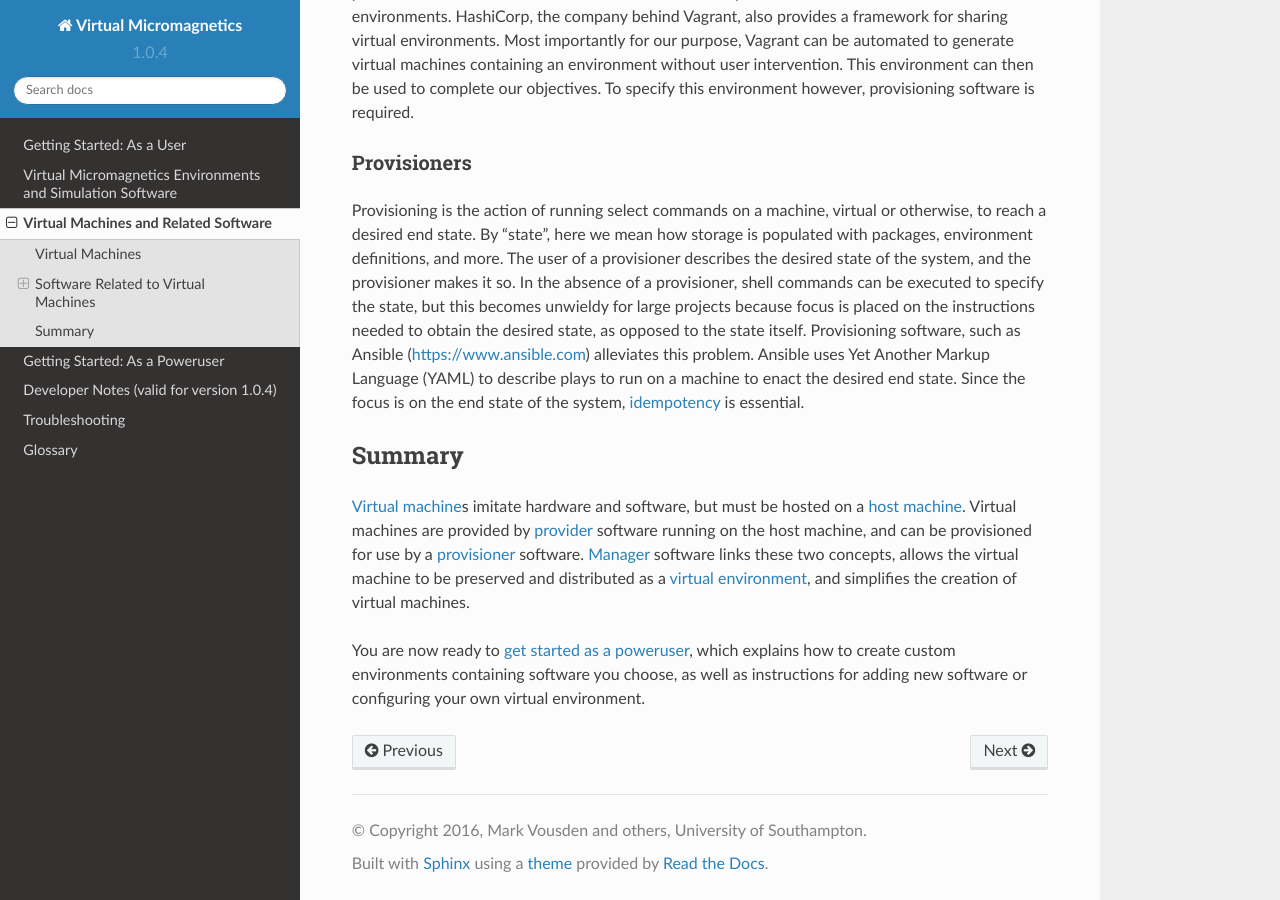
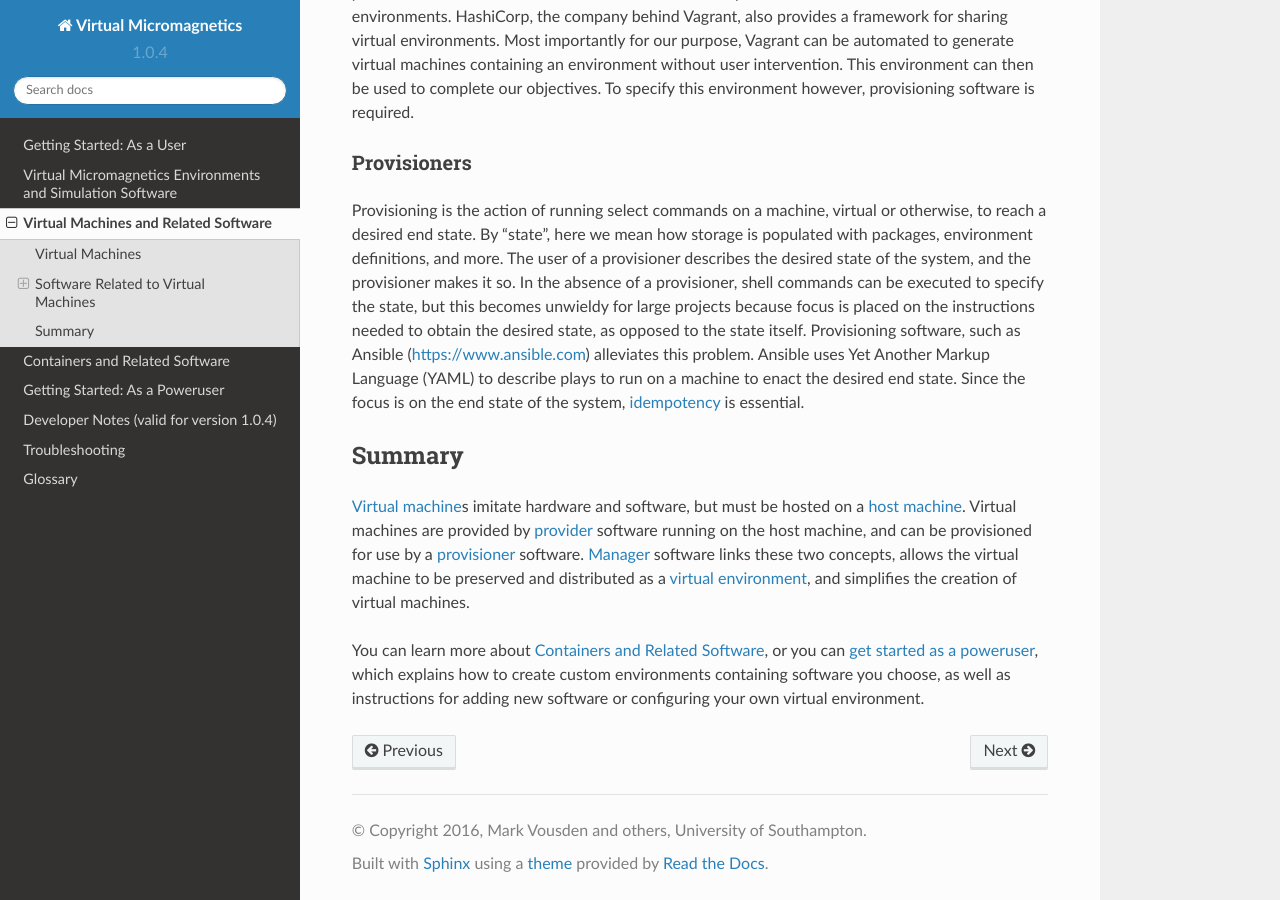
Before and after one commit to computationalmodelling/virtualmicromagnetics, a Sphinx documentation site: the page built from docs/virtual-machine-software.rst, in a window 1280 px wide and 900 px high, scrolled down 1015 px. Built offline with Sphinx 7.4.7 and the Read the Docs theme 2.0.0, drawn with Linux system fonts in a browser that asks for light colours.

Commit message:
DOC-047: Add a new page for containers.

```diff
--- a/docs/glossary.rst
+++ b/docs/glossary.rst
@@ -33,6 +33,11 @@
        state are not run. This can save considerable build time when handling
        dependencies, because a dependency should not be downloaded and
        reinstalled if it is already in the state it should be in.
+
+   Image
+       A :term:`container` image acts as a template from which containers can
+       be created. Images are to containers and :term:`box file`\s are to
+       :term:`virtual machine`\s.
 
    Manager
    Vagrant
--- a/docs/index.rst
+++ b/docs/index.rst
@@ -42,6 +42,7 @@
    getting-started-user
    environments-software
    virtual-machine-software
+   container-software
    getting-started-poweruser
    developer-notes
    troubleshooting
--- a/docs/virtual-machine-software.rst
+++ b/docs/virtual-machine-software.rst
@@ -91,7 +91,8 @@
 concepts, allows the virtual machine to be preserved and distributed as a
 :term:`virtual environment`, and simplifies the creation of virtual machines.
 
-You are now ready to :ref:`get started as a
-poweruser<getting-started-poweruser>`, which explains how to create custom
-environments containing software you choose, as well as instructions for adding
-new software or configuring your own virtual environment.
+You can learn more about :ref:`container-software`, or you can :ref:`get
+started as a poweruser<getting-started-poweruser>`, which explains how to
+create custom environments containing software you choose, as well as
+instructions for adding new software or configuring your own virtual
+environment.
```
Also changed, not shown: docs/container-software.rst (added, +62 -0 lines).
